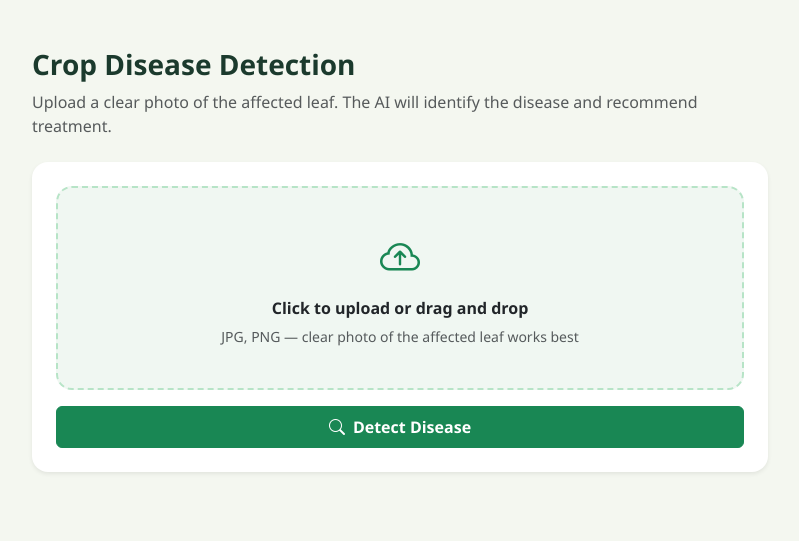
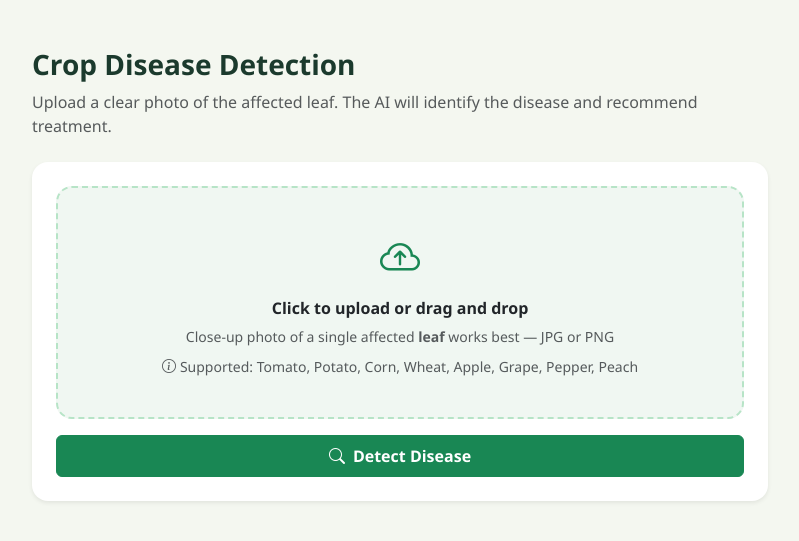
Before and after one commit to Shashikala-11/kisanAI, a Django app: page /pest/ in a window 1280 px wide. Shown: the part 56-597 px from the top of the page, without its empty margins (240-1039 px from the left). Run offline with Django 4.2, Linux system fonts and the light colour scheme; parts of the project's set-up code (start-up, migrations or seed data) failed here and were passed over.

Commit message:
fix: add confidence threshold (50%) to reject non-leaf images, show photo tips

```diff
--- a/pest/detector.py
+++ b/pest/detector.py
@@ -181,6 +181,22 @@ DISEASE_INFO = {
 }
 
 
+# Minimum confidence to trust a prediction.
+# Below this threshold the model is likely looking at a non-leaf / out-of-domain image.
+CONFIDENCE_THRESHOLD = 0.50
+
+# How to take a good photo — shown when confidence is too low
+LOW_CONFIDENCE_ADVICE = (
+    "The model could not confidently identify a disease in this image. "
+    "For accurate results, please:\n"
+    "• Take a close-up photo of a single leaf (not the whole plant or field)\n"
+    "• Ensure the leaf fills most of the frame\n"
+    "• Use good natural lighting — avoid shadows\n"
+    "• Keep the camera steady and in focus\n"
+    "• Supported crops: Tomato, Potato, Corn, Wheat, Apple, Grape, Pepper, Peach"
+)
+
+
 def detect_pest(image_bytes: bytes) -> dict:
     pipe = _load_pipeline()
 
@@ -191,6 +207,7 @@ def detect_pest(image_bytes: bytes) -> dict:
             "confidence_pct": 0.0,
             "advice": "Could not load the model. Check internet connection — downloads ~14MB on first use.",
             "is_healthy": False,
+            "low_confidence": False,
         }
 
     try:
@@ -199,6 +216,25 @@ def detect_pest(image_bytes: bytes) -> dict:
         top = results[0]
         raw_label = top["label"]
         confidence = round(top["score"], 3)
+
+        # Low confidence — image is likely not a leaf or is out-of-domain
+        if confidence < CONFIDENCE_THRESHOLD:
+            return {
+                "label": "Unable to identify",
+                "raw_label": raw_label,
+                "confidence": confidence,
+                "confidence_pct": round(confidence * 100, 1),
+                "advice": LOW_CONFIDENCE_ADVICE,
+                "is_healthy": False,
+                "low_confidence": True,
+                "top3": [
+                    {
+                        "label": DISEASE_INFO.get(r["label"], (r["label"], ""))[0],
+                        "confidence_pct": round(r["score"] * 100, 1),
+                    }
+                    for r in results[:3]
+                ],
+            }
 
         display_label, advice = DISEASE_INFO.get(
             raw_label,
@@ -213,6 +249,7 @@ def detect_pest(image_bytes: bytes) -> dict:
             "confidence_pct": round(confidence * 100, 1),
             "advice": advice,
             "is_healthy": is_healthy,
+            "low_confidence": False,
             "top3": [
                 {
                     "label": DISEASE_INFO.get(r["label"], (r["label"], ""))[0],
@@ -229,4 +266,5 @@ def detect_pest(image_bytes: bytes) -> dict:
             "confidence_pct": 0.0,
             "advice": f"Error: {e}",
             "is_healthy": False,
+            "low_confidence": False,
         }
--- a/pest/templates/pest/pest.html
+++ b/pest/templates/pest/pest.html
@@ -36,7 +36,10 @@
           <div class="upload-zone mb-3" onclick="document.getElementById('imgInput').click()">
             <i class="bi bi-cloud-arrow-up fs-1 text-success d-block mb-2"></i>
             <p class="mb-1 fw-semibold">Click to upload or drag and drop</p>
-            <small class="text-muted">JPG, PNG — clear photo of the affected leaf works best</small>
+            <small class="text-muted">Close-up photo of a single affected <strong>leaf</strong> works best — JPG or PNG</small>
+            <div class="mt-2 small text-muted">
+              <i class="bi bi-info-circle me-1"></i>Supported: Tomato, Potato, Corn, Wheat, Apple, Grape, Pepper, Peach
+            </div>
             <input type="file" name="image" id="imgInput" accept="image/*"
                    class="d-none" required onchange="previewImage(this)" />
           </div>
@@ -59,6 +62,36 @@
           <div class="alert alert-warning mb-0">
             <i class="bi bi-exclamation-triangle me-2"></i>{{ result.advice }}
           </div>
+
+        {% elif result.low_confidence %}
+          <div class="d-flex align-items-center gap-3 mb-3">
+            <div style="width:48px;height:48px;border-radius:50%;background:#fff3e0;display:flex;align-items:center;justify-content:center;">
+              <i class="bi bi-question-circle-fill text-warning fs-4"></i>
+            </div>
+            <div>
+              <h5 class="mb-0 fw-bold text-warning">Low Confidence — {{ result.confidence_pct }}%</h5>
+              <small class="text-muted">Image may not be a clear leaf photo</small>
+            </div>
+          </div>
+          <div class="alert alert-warning small">
+            <i class="bi bi-camera me-2"></i><strong>Tips for better results:</strong><br>
+            <ul class="mb-0 mt-2 ps-3">
+              <li>Take a <strong>close-up photo of a single leaf</strong> — not the whole plant or field</li>
+              <li>The leaf should fill most of the frame</li>
+              <li>Use good natural lighting, avoid shadows</li>
+              <li>Keep the camera steady and in focus</li>
+              <li>Supported crops: Tomato, Potato, Corn, Wheat, Apple, Grape, Pepper, Peach</li>
+            </ul>
+          </div>
+          {% if result.top3 %}
+          <p class="small text-muted mb-2">Best guesses (low confidence — not reliable):</p>
+          {% for alt in result.top3 %}
+          <div class="d-flex justify-content-between small text-muted mb-1">
+            <span>{{ alt.label }}</span>
+            <span>{{ alt.confidence_pct }}%</span>
+          </div>
+          {% endfor %}
+          {% endif %}          </div>
 
         {% elif result.is_healthy %}
           <div class="d-flex align-items-center gap-3 mb-3">
```
